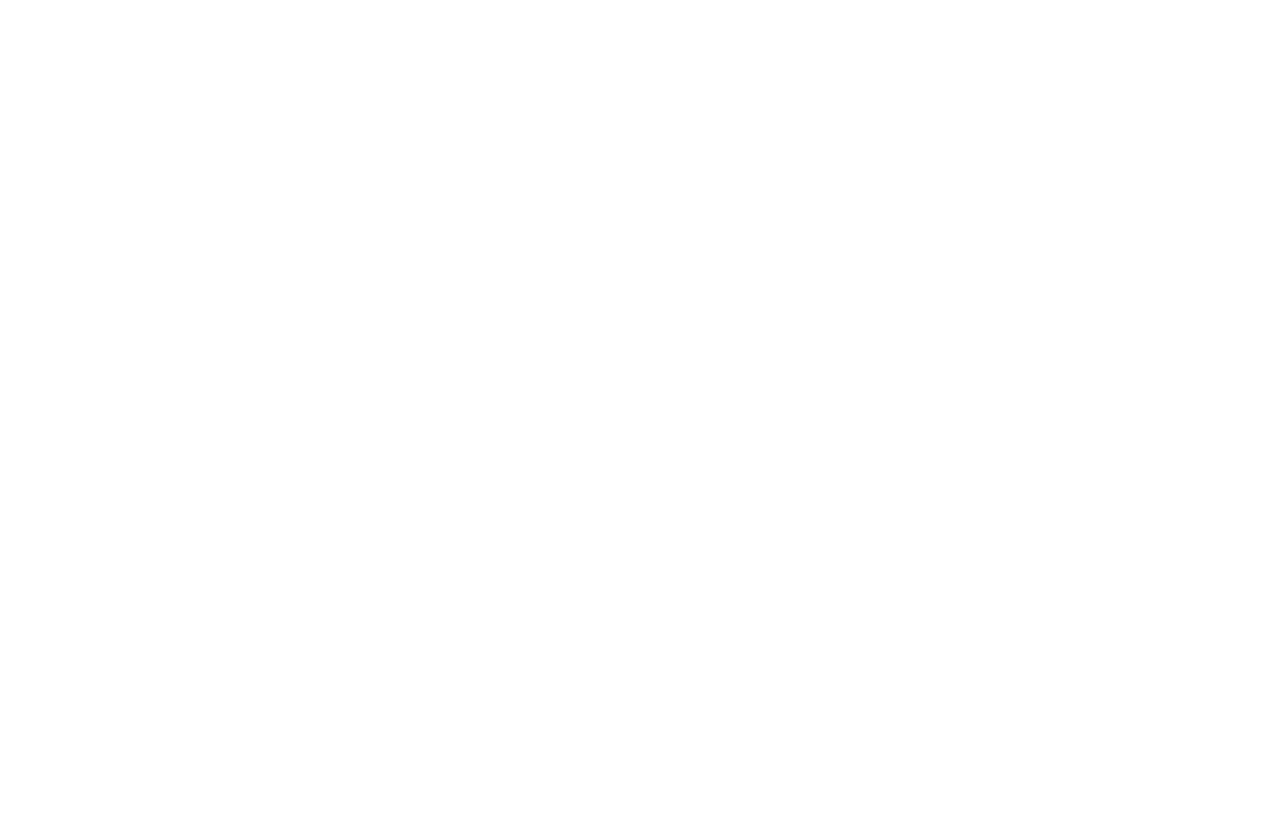
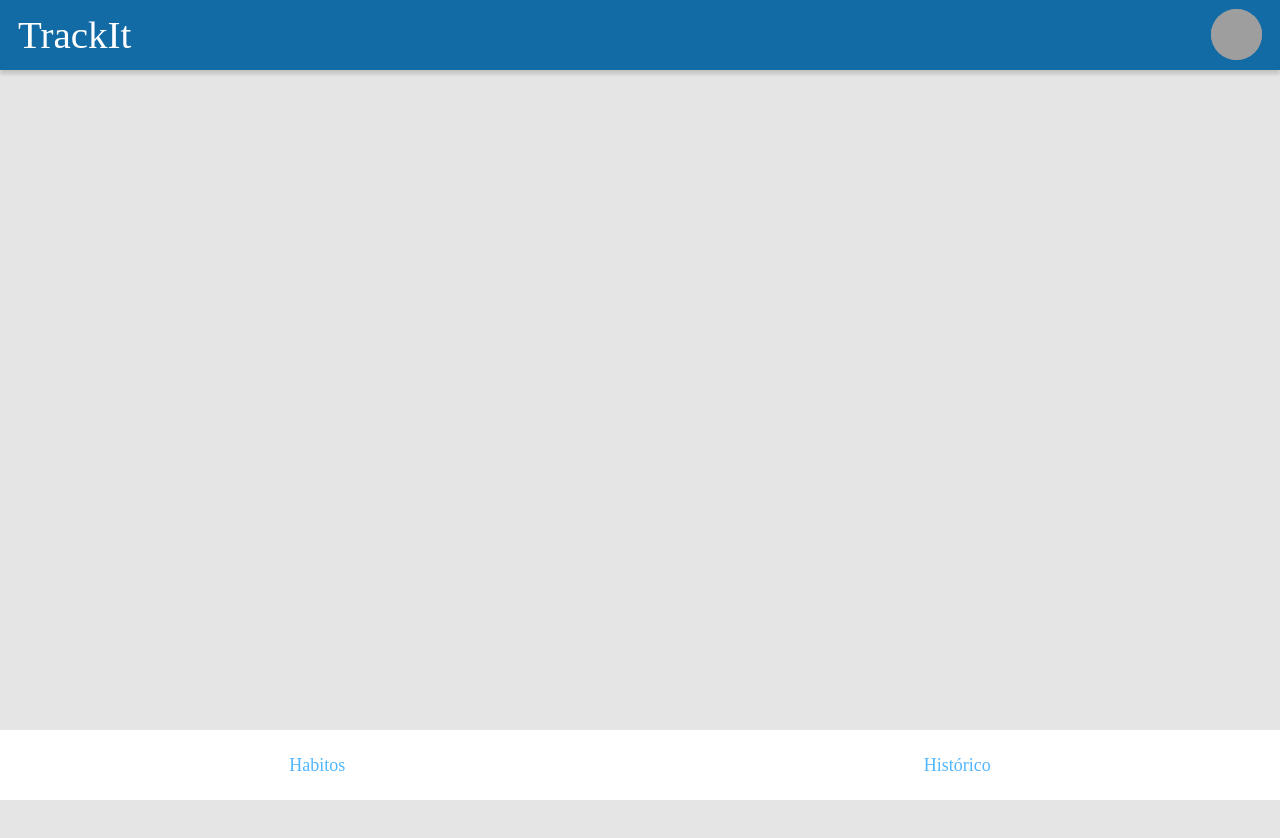
Before and after one commit to RaphaCSilva/TrackIt-front, a React (Create React App) app: page /hoje in a window 1280 px wide. Before the commit this address had no page. Shown: the top 838 px of the page. Before the commit the page ends 800 px from the top, so only its background shows below. Built offline with nearby package versions, Linux system fonts and the light colour scheme; grey boxes are pictures that could not be loaded.

Commit message:
telahabitos

```diff
--- a/src/App.js
+++ b/src/App.js
@@ -2,6 +2,8 @@
 import React, {Component, useState} from "react";
 import Login from "./componentes/login"
 import Cadastro from "./componentes/cadastro"
+import Habitos from "./componentes/habitos";
+import Hoje from "./componentes/hoje";
 
 export default function App() {
   return (
@@ -9,6 +11,8 @@
     <Routes>
     <Route path="" element={<Login/>}/>
     <Route path="/cadastro" element={<Cadastro/>}/>
+    <Route path="/habitos" element={<Habitos/>}/>
+    <Route path="/hoje" element={<Hoje/>}/>
     </Routes>
     </BrowserRouter>
   );
--- /dev/null
+++ b/src/componentes/footer.js
@@ -0,0 +1,40 @@
+import React from "react";
+import axios from 'axios';
+import styled from 'styled-components';
+import { Navigate, useNavigate, Link } from "react-router-dom";
+
+export default function Footer() {
+    let token = "eyJhbGciOiJIUzI1NiIsInR5cCI6IkpXVCJ9.eyJpZCI6MzQzNywiaWF0IjoxNjUzNzMyNTI5fQ.nsn0VJ5Cr1tQgBInn0aeTDJEDfgpb6h8OwTR-Nwmt_4"
+
+
+    return(
+      <>
+      <Barrainferior>
+        <h1> Habitos </h1>
+        <h1> Histórico </h1>
+      </Barrainferior>
+      </>
+    );
+}
+
+const Barrainferior = styled.div`
+  position: fixed;
+  z-index: 1;
+  display: flex;
+  justify-content: space-around;
+  align-items: center;
+  width: 100%;
+  height: 70px;
+  left: 0px;
+  bottom: 0px;
+  background: #FFFFFF;
+  h1 {
+    font-family: 'Lexend Deca';
+    font-style: normal;
+    font-weight: 400;
+    font-size: 17.976px;
+    line-height: 22px;
+    text-align: center;
+    color: #52B6FF;
+  }
+`;
--- /dev/null
+++ b/src/componentes/habitos.js
@@ -0,0 +1,28 @@
+import React from "react";
+import axios from 'axios';
+import styled from 'styled-components';
+import { Navigate, useNavigate, Link } from "react-router-dom";
+import Footer from "./footer";
+import Toper from "./toper";
+
+export default function Habitos() {
+    let token = "eyJhbGciOiJIUzI1NiIsInR5cCI6IkpXVCJ9.eyJpZCI6MzQzNywiaWF0IjoxNjUzNzMyNTI5fQ.nsn0VJ5Cr1tQgBInn0aeTDJEDfgpb6h8OwTR-Nwmt_4"
+
+
+    return(
+      <>
+      <Toper/>
+      <Container>
+
+
+      </Container>
+      <Footer/>
+      </>
+    );
+}
+
+const Container = styled.div`
+  width: 100%;
+  height: 1000px;
+  background: #E5E5E5;
+`;
--- /dev/null
+++ b/src/componentes/hoje.js
@@ -0,0 +1,28 @@
+import React from "react";
+import axios from 'axios';
+import styled from 'styled-components';
+import { Navigate, useNavigate, Link } from "react-router-dom";
+import Footer from "./footer";
+import Toper from "./toper";
+
+export default function Hoje() {
+    let token = "eyJhbGciOiJIUzI1NiIsInR5cCI6IkpXVCJ9.eyJpZCI6MzQzNywiaWF0IjoxNjUzNzMyNTI5fQ.nsn0VJ5Cr1tQgBInn0aeTDJEDfgpb6h8OwTR-Nwmt_4"
+
+
+    return(
+      <>
+      <Toper/>
+      <Container>
+
+
+      </Container>
+      <Footer/>
+      </>
+    );
+}
+
+const Container = styled.div`
+  width: 100%;
+  height: 1000px;
+  background: #E5E5E5;
+`;
--- a/src/componentes/login.js
+++ b/src/componentes/login.js
@@ -21,7 +21,7 @@
       console.log(result);
       if(result.status === 200){
         console.log(result.data.token);
-        navigate("/hoje");
+        navigate("/habitos");
       }
     });
   }
@@ -29,7 +29,7 @@
     return (
       <>
       <Iconeprincipal>
-          <img src=""/>
+          <img src="" alt =""/>
           <h1>TrackIt</h1>
       </Iconeprincipal>
       <Entradas>
--- /dev/null
+++ b/src/componentes/toper.js
@@ -0,0 +1,55 @@
+import React from "react";
+import axios from 'axios';
+import styled from 'styled-components';
+import { Navigate, useNavigate, Link } from "react-router-dom";
+
+export default function Toper() {
+    let token = "eyJhbGciOiJIUzI1NiIsInR5cCI6IkpXVCJ9.eyJpZCI6MzQzNywiaWF0IjoxNjUzNzMyNTI5fQ.nsn0VJ5Cr1tQgBInn0aeTDJEDfgpb6h8OwTR-Nwmt_4"
+
+
+    return(
+      <>
+      <Barrasuperior>
+          <h1>
+              TrackIt
+          </h1>
+          <img src="https://veterinario.pt/wp-content/uploads/2015/09/cat-pet-animal-domestic-gato800.jpg" alt="">
+          </img>
+      </Barrasuperior>
+      </>
+    );
+}
+
+const Barrasuperior = styled.div `
+  position: fixed;
+  display: flex;
+  justify-content: space-between;
+  width: 100%;
+  height: 70px;
+  left: 0px;
+  top: 0px;
+  background: #126BA5;
+  box-shadow: 0px 4px 4px rgba(0, 0, 0, 0.15);
+
+  h1{
+    width: 97px;
+    height: 49px;
+    margin-left: 18px;
+    margin-top: 10px;
+    font-family: 'Playball';
+    font-style: normal;
+    font-weight: 400;
+    font-size: 38.982px;
+    line-height: 49px;
+    color: #FFFFFF;
+  }
+  img{
+    width: 51px;
+    height: 51px;
+    margin-right: 18px;
+    margin-top: 9px;
+
+    background: url(image.png);
+    border-radius: 98.5px;
+  }
+`;
```
